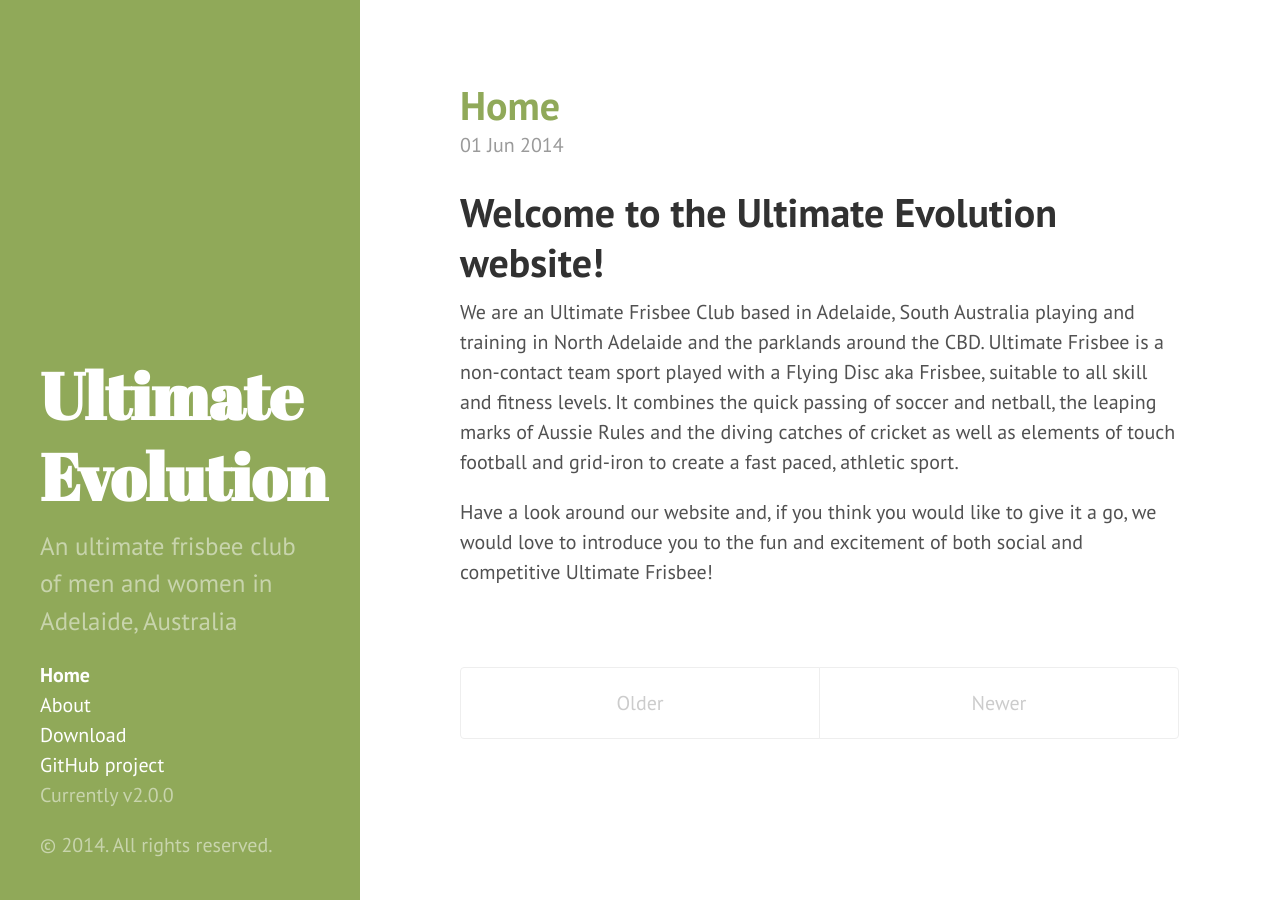
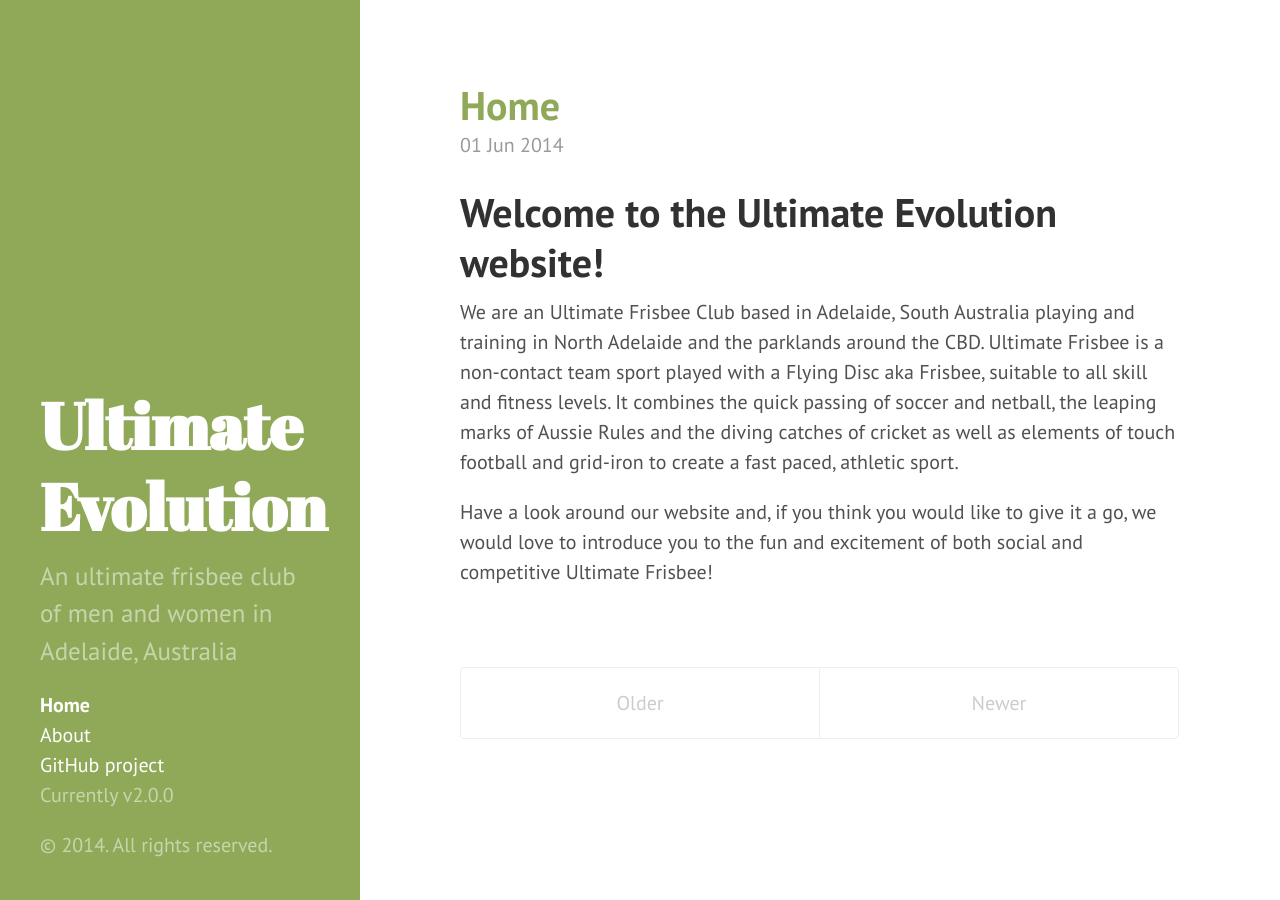
Before and after one commit to ultimateEvolution/ultimateEvolution.github.io, a Jekyll site: the page built from index.html, in a window 1280 px wide. Built offline with Jekyll 4.4.1, drawn with Linux system fonts in a browser that asks for light colours; Markdown is read by kramdown in place of the engine named in the settings; the list of posts is cut into pages by our own code.

Commit message:
remove download link

```diff
--- a/_includes/sidebar.html
+++ b/_includes/sidebar.html
@@ -26,7 +26,6 @@
         {% endif %}
       {% endfor %}
 
-      <li class="sidebar-nav-item"><a href="{{ site.github.repo }}/archive/v{{ site.version }}.zip">Download</a></li>
       <li class="sidebar-nav-item"><a href="{{ site.github.repo }}">GitHub project</a></li>
       <li class="sidebar-nav-item">Currently v{{ site.version }}</li>
     </ul>
```
